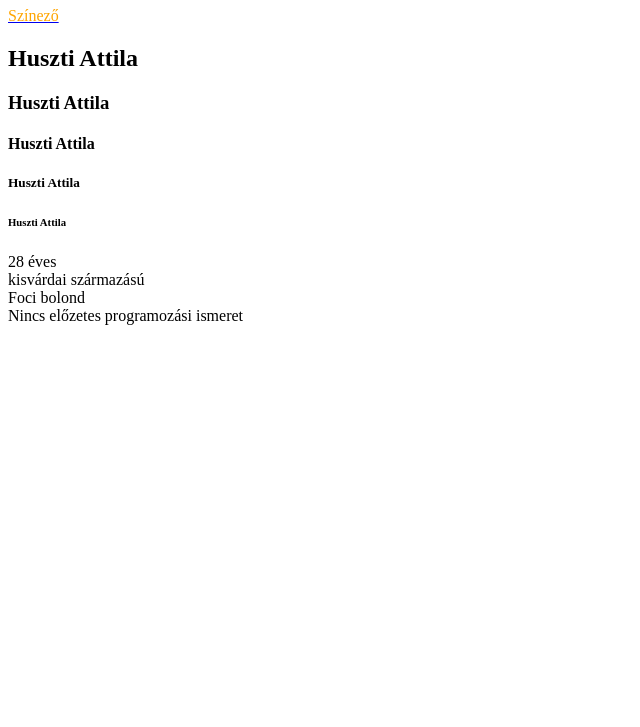
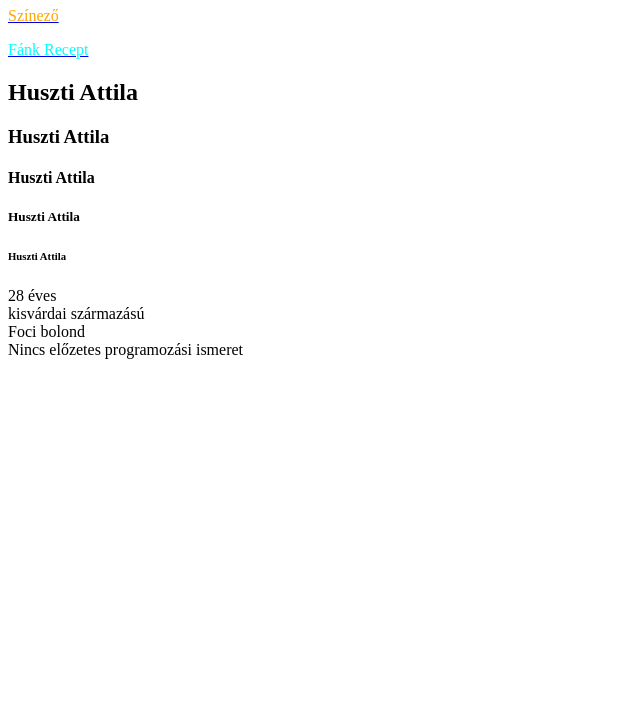
Before and after one commit to husztia/Mini1, a plain HTML site: page index.html in a window 1280 px wide. Shown: the part 73-800 px from the top of the page, without its empty margins (0-640 px from the left). Drawn offline with Linux system fonts and the light colour scheme.

Commit message:
Update index.html

```diff
--- a/index.html
+++ b/index.html
@@ -9,6 +9,7 @@
 <body>
     <a href="kollazs.html"><h1>Huszti Attila</h1></a>
     <a href="szinezo.html"><p style="color:orange">Színező</p></a>
+    <a href="recept.html"><p style="color:cyan">Fánk Recept</p></a>
     <h2>Huszti Attila</h2>
     <h3>Huszti Attila</h3>
     <h4>Huszti Attila</h4>
```
